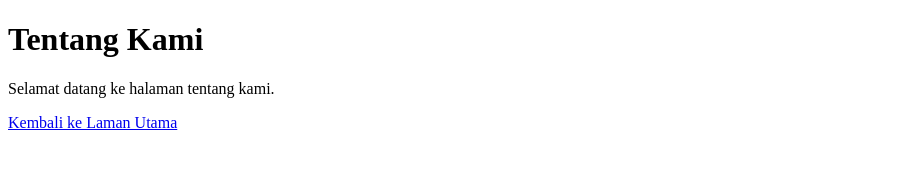
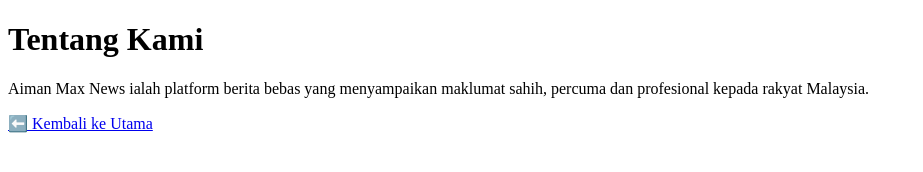
Before and after one commit to aimanmaxnews/aimanmaxnews.github.io, a plain HTML site: page tentang.html in a window 1280 px wide. Shown: the whole page, without its empty margins (0-923 px from the left). Drawn offline with Linux system fonts and the light colour scheme.

Commit message:
Update tentang.html

```diff
--- a/tentang.html
+++ b/tentang.html
@@ -1,12 +1,12 @@
 <!DOCTYPE html>
-<html>
+<html lang="ms">
 <head>
   <meta charset="UTF-8">
   <title>Tentang Kami - Aiman Max News</title>
 </head>
 <body>
   <h1>Tentang Kami</h1>
-  <p>Selamat datang ke halaman tentang kami.</p>
-  <a href="index.html">Kembali ke Laman Utama</a>
+  <p>Aiman Max News ialah platform berita bebas yang menyampaikan maklumat sahih, percuma dan profesional kepada rakyat Malaysia.</p>
+  <a href="index.html">⬅️ Kembali ke Utama</a>
 </body>
 </html>
```
